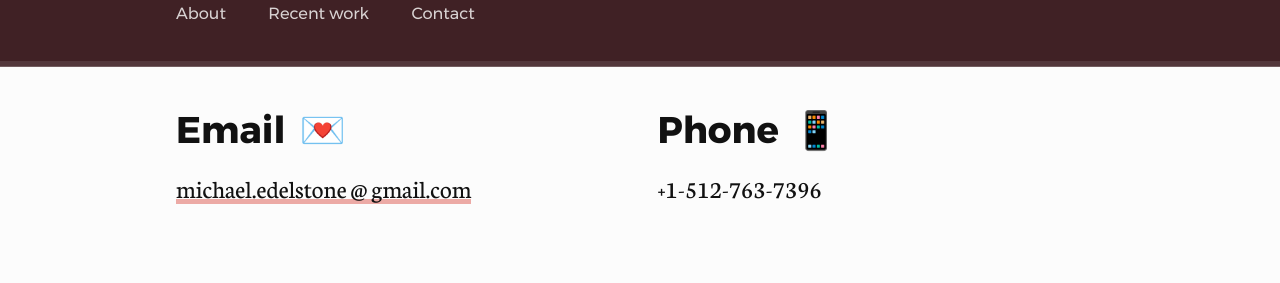
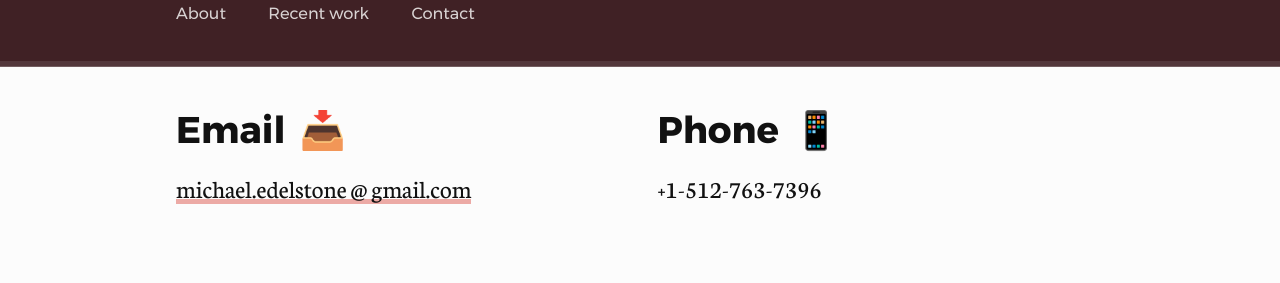
Before and after one commit to edelstone/my-website, a Jekyll site: the page built from contact.html, in a window 1280 px wide. Shown: the part 175-458 px from the top of the page. Built offline with Jekyll 4.4.1, drawn with Linux system fonts in a browser that asks for light colours; nearby versions of some CDN libraries; library files that are not in the unit come from our copies.

Commit message:
adds better emoji to contact page

```diff
--- a/contact.html
+++ b/contact.html
@@ -7,7 +7,7 @@ header: Contact me
 
 	<div class="multi-layout">
 		<div class="col col-1 contact-group">
-			<h2>Email <span class="emoji">💌</span></h2>
+			<h2>Email <span class="emoji">📥</span></h2>
 			<p><a href="mailto:michael.edelstone@gmail.com">michael.edelstone @ gmail.com</a></p>
 		</div>
 		<div class="col col-2 contact-group">
```
